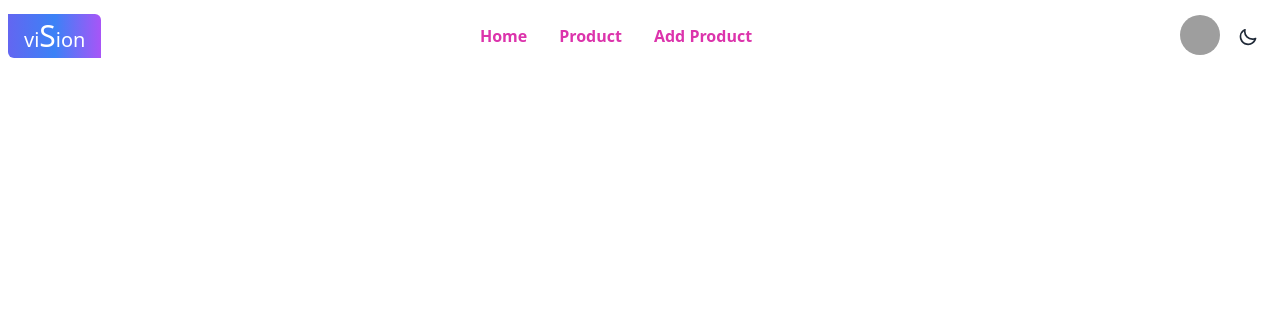
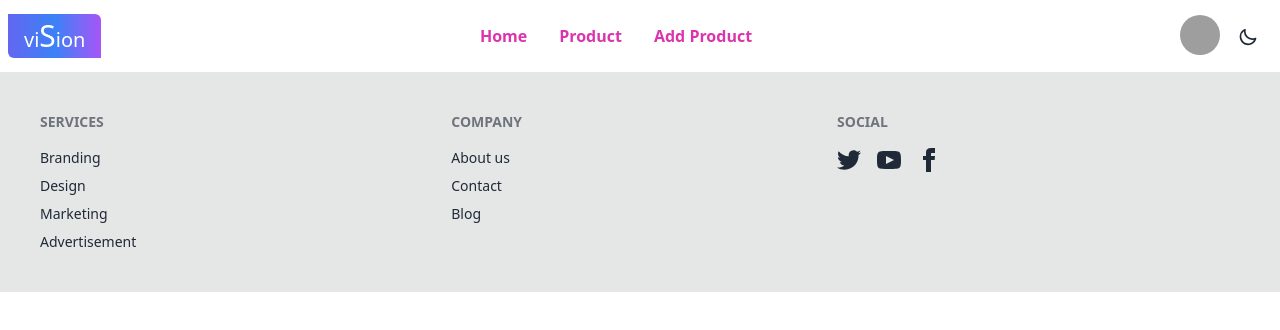
Before and after one commit to Kasfia-Mostafa-S/Vision-Client-Site, a React (Vite) app: page / in a window 1280 px wide. Shown: the top 330 px of the page. Built offline with nearby package versions, Linux system fonts and the light colour scheme; grey boxes are pictures that could not be loaded.

Commit message:
footer added

```diff
--- /dev/null
+++ b/src/HomePage/Footer/Footer.jsx
@@ -0,0 +1,34 @@
+
+
+const Footer = () => {
+  return (
+    <div>
+      <footer className="footer p-10 bg-base-300 text-base-content">
+  <nav>
+    <h6 className="footer-title">Services</h6>
+    <a className="link link-hover">Branding</a>
+    <a className="link link-hover">Design</a>
+    <a className="link link-hover">Marketing</a>
+    <a className="link link-hover">Advertisement</a>
+  </nav>
+  <nav>
+    <h6 className="footer-title">Company</h6>
+    <a className="link link-hover">About us</a>
+    <a className="link link-hover">Contact</a>
+    <a className="link link-hover">Blog</a>
+
+  </nav>
+  <nav>
+    <h6 className="footer-title">Social</h6>
+    <div className="grid grid-flow-col gap-4">
+      <a><svg xmlns="http://www.w3.org/2000/svg" width="24" height="24" viewBox="0 0 24 24" className="fill-current"><path d="M24 4.557c-.883.392-1.832.656-2.828.775 1.017-.609 1.798-1.574 2.165-2.724-.951.564-2.005.974-3.127 1.195-.897-.957-2.178-1.555-3.594-1.555-3.179 0-5.515 2.966-4.797 6.045-4.091-.205-7.719-2.165-10.148-5.144-1.29 2.213-.669 5.108 1.523 6.574-.806-.026-1.566-.247-2.229-.616-.054 2.281 1.581 4.415 3.949 4.89-.693.188-1.452.232-2.224.084.626 1.956 2.444 3.379 4.6 3.419-2.07 1.623-4.678 2.348-7.29 2.04 2.179 1.397 4.768 2.212 7.548 2.212 9.142 0 14.307-7.721 13.995-14.646.962-.695 1.797-1.562 2.457-2.549z"></path></svg></a>
+      <a><svg xmlns="http://www.w3.org/2000/svg" width="24" height="24" viewBox="0 0 24 24" className="fill-current"><path d="M19.615 3.184c-3.604-.246-11.631-.245-15.23 0-3.897.266-4.356 2.62-4.385 8.816.029 6.185.484 8.549 4.385 8.816 3.6.245 11.626.246 15.23 0 3.897-.266 4.356-2.62 4.385-8.816-.029-6.185-.484-8.549-4.385-8.816zm-10.615 12.816v-8l8 3.993-8 4.007z"></path></svg></a>
+      <a><svg xmlns="http://www.w3.org/2000/svg" width="24" height="24" viewBox="0 0 24 24" className="fill-current"><path d="M9 8h-3v4h3v12h5v-12h3.642l.358-4h-4v-1.667c0-.955.192-1.333 1.115-1.333h2.885v-5h-3.808c-3.596 0-5.192 1.583-5.192 4.615v3.385z"></path></svg></a>
+    </div>
+  </nav>
+</footer>
+    </div>
+  )
+}
+
+export default Footer
--- a/src/HomePage/Home.jsx
+++ b/src/HomePage/Home.jsx
@@ -1,11 +1,13 @@
 import { Outlet } from "react-router-dom"
 import Navbar from "./Navbar/Navbar"
+import Footer from "./Footer/Footer"
 
 const Home = () => {
   return (
     <div>
      <Navbar />
      <Outlet></Outlet>
+     <Footer></Footer>
     </div>
   )
 }
```
